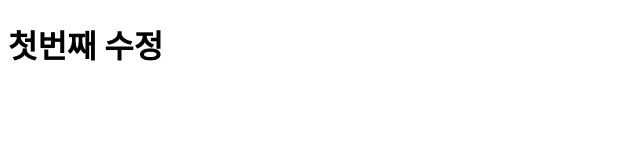
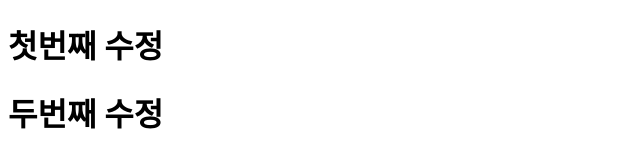
Before and after one commit to jangsu79/hanulso, a plain HTML site: page project/WebContent/index.html in a window 1280 px wide. Shown: the whole page, without its empty margins (0-640 px from the left). Drawn offline with Linux system fonts and the light colour scheme.

Commit message:
두번째 수정

```diff
--- a/project/WebContent/index.html
+++ b/project/WebContent/index.html
@@ -6,5 +6,6 @@
 </head>
 <body>
 	<h1>첫번째 수정</h1>
+	<h1>두번째 수정</h1>
 </body>
 </html>
```
